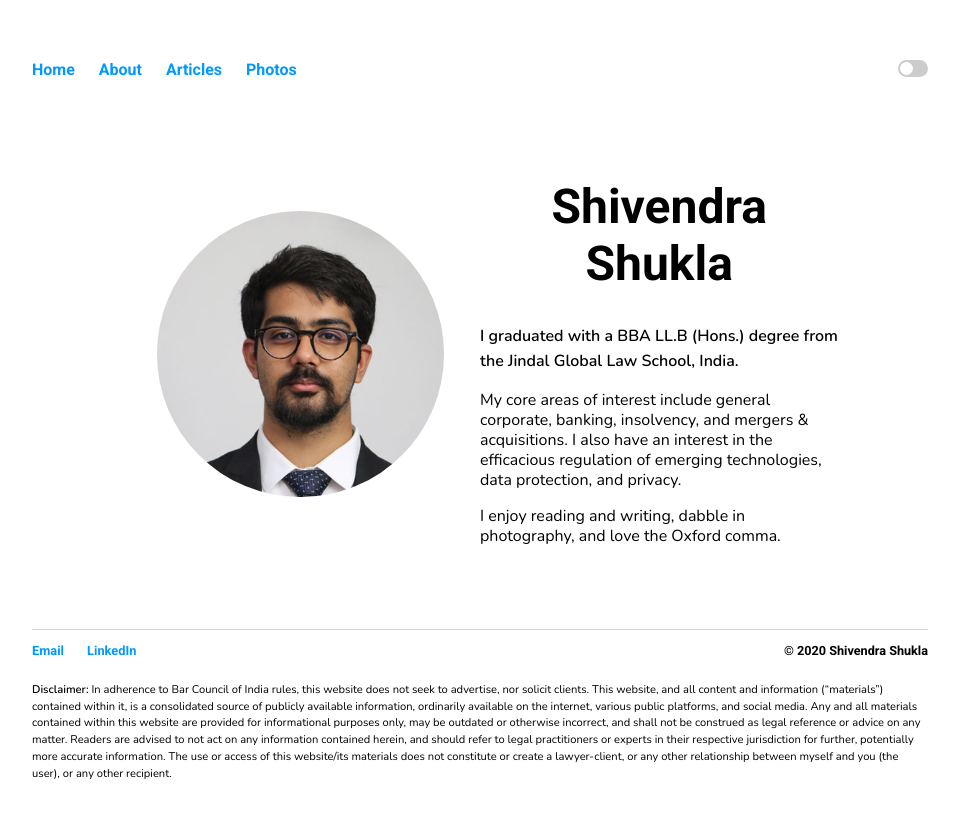
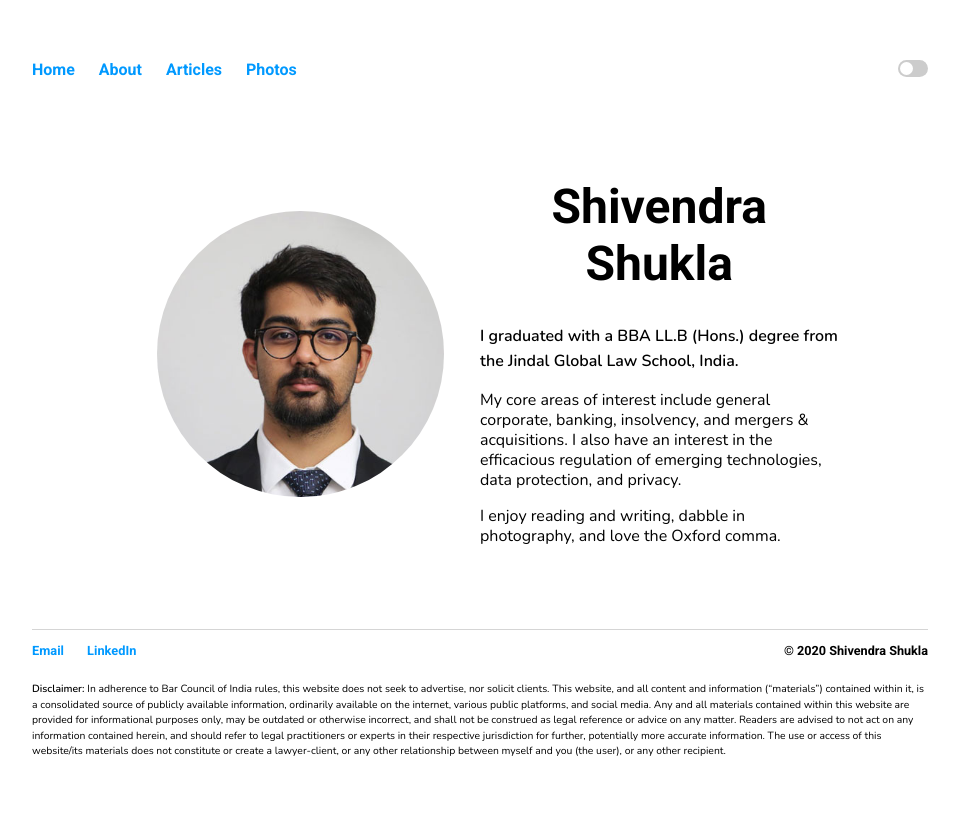
Before and after one commit to thatshivendrashukla/thatshivendrashukla.github.io, a Jekyll site: the page built from index.html, in a window 1280 px wide. Shown: the top 818 px of the page, without its empty margins (160-1119 px from the left). Built offline with Jekyll 4.4.1, drawn with Linux system fonts in a browser that asks for light colours.

Commit message:
added inline styles

```diff
--- a/_includes/footer.html
+++ b/_includes/footer.html
@@ -7,7 +7,7 @@
 		<span class="copyright">&copy; 2020 Shivendra Shukla</span>
 	</ul>
 	<ul class="disclaimer-container" style="display: flex">
-	<li style="width: 100%"><p small style="font-size: 0.7rem;margin-right: -20px;font-weight: 500;"><span style="font-weight:900;">Disclaimer:</span> In adherence to Bar Council of India rules, this website does not seek to advertise, nor solicit clients. This website, and all content and information (<q>materials</q>) contained within it, is a consolidated source of publicly available information, ordinarily available on the internet, various public platforms, and social media. Any and all materials contained within this website are provided for informational purposes only, may be outdated or otherwise incorrect, and shall not be construed as legal reference or advice on any matter. Readers are advised to not act on any information contained herein, and should refer to legal practitioners or experts in their respective jurisdiction for further, potentially more accurate information. The use or access of this website/its materials does not constitute or create a lawyer-client, or any other relationship between myself and you (the user), or any other recipient.</p></li>
+	<li style="width: 100%"><p small style="font-size: 0.65rem;margin-right: -20px;font-weight: 500;"><span style="font-weight:900;">Disclaimer:</span> In adherence to Bar Council of India rules, this website does not seek to advertise, nor solicit clients. This website, and all content and information (<q>materials</q>) contained within it, is a consolidated source of publicly available information, ordinarily available on the internet, various public platforms, and social media. Any and all materials contained within this website are provided for informational purposes only, may be outdated or otherwise incorrect, and shall not be construed as legal reference or advice on any matter. Readers are advised to not act on any information contained herein, and should refer to legal practitioners or experts in their respective jurisdiction for further, potentially more accurate information. The use or access of this website/its materials does not constitute or create a lawyer-client, or any other relationship between myself and you (the user), or any other recipient.</p></li>
 	</ul>
 	</div>
 </footer>
```
